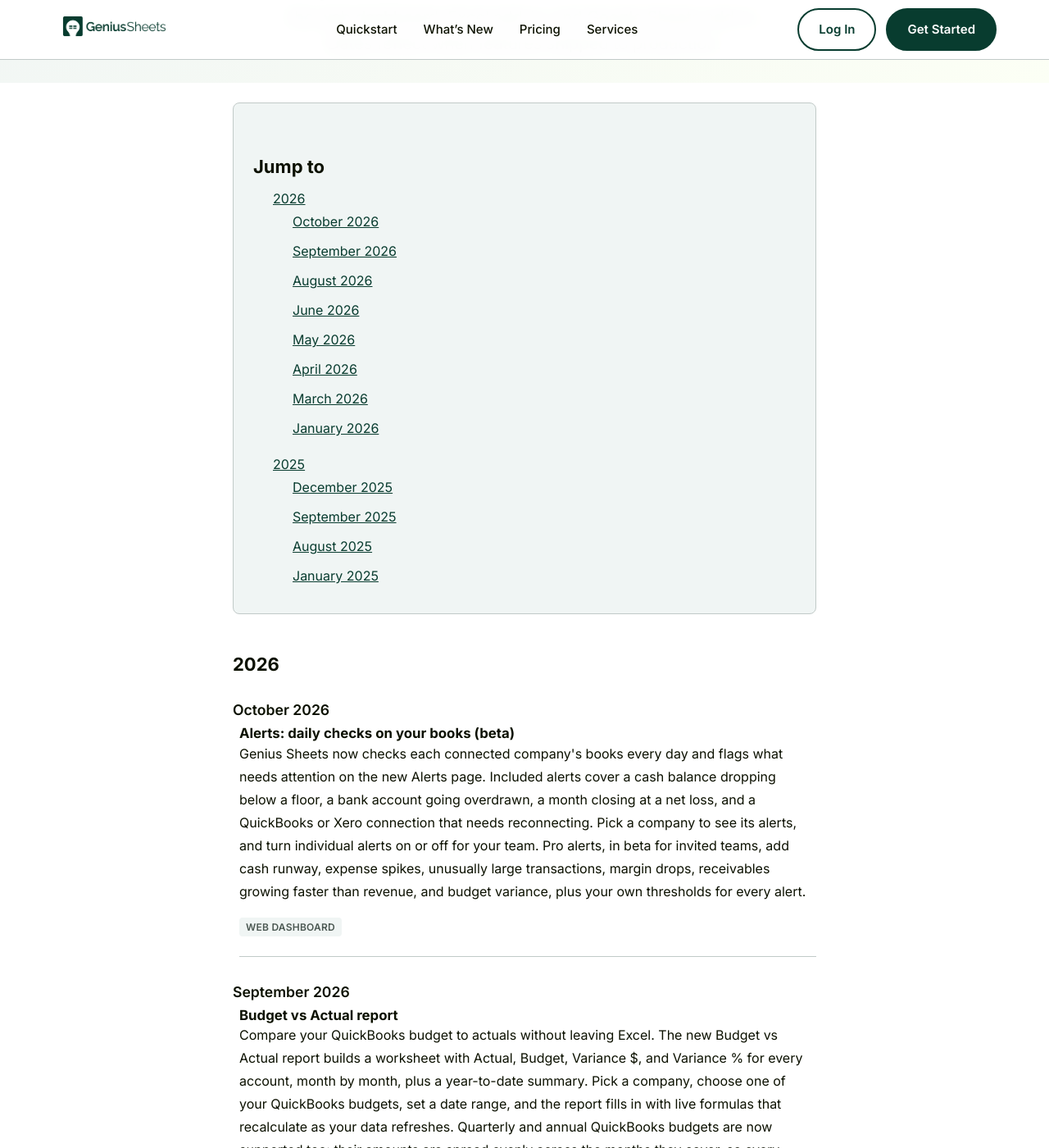
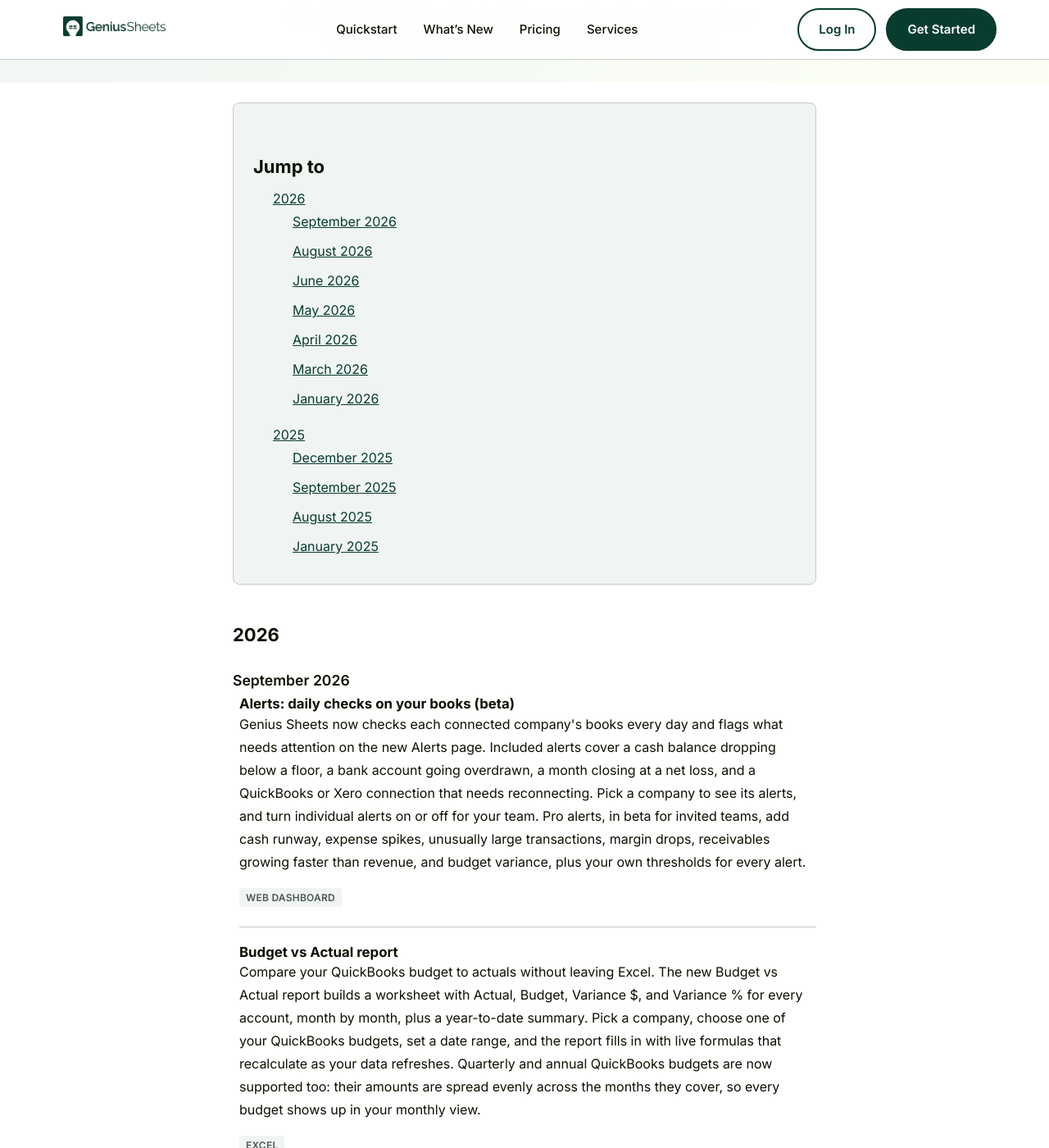
Before and after one commit to GeniusSheets/gs_site, a Jekyll site: the page built from whats-new.html, in a window 1280 px wide and 1400 px high, scrolled down 201 px. Shown: the whole window at 82% size. Built offline with Jekyll 4.4.1, drawn with Linux system fonts in a browser that asks for light colours.

Commit message:
whats-new: list Alerts (beta) under September 2026 (soft launch)
Co-Authored-By: Claude Opus 5.5 (1M context) <noreply@anthropic.com>

```diff
--- a/_data/whats_new.json
+++ b/_data/whats_new.json
@@ -6,8 +6,8 @@
       "year": 2026,
       "months": [
         {
-          "month": "October 2026",
-          "id": "october-2026",
+          "month": "September 2026",
+          "id": "september-2026",
           "items": [
             {
               "title": "Alerts: daily checks on your books (beta)",
@@ -15,13 +15,7 @@
                 "Web dashboard"
               ],
               "body_html": "<p>Genius Sheets now checks each connected company's books every day and flags what needs attention on the new Alerts page. Included alerts cover a cash balance dropping below a floor, a bank account going overdrawn, a month closing at a net loss, and a QuickBooks or Xero connection that needs reconnecting. Pick a company to see its alerts, and turn individual alerts on or off for your team. Pro alerts, in beta for invited teams, add cash runway, expense spikes, unusually large transactions, margin drops, receivables growing faster than revenue, and budget variance, plus your own thresholds for every alert.</p>"
-            }
-          ]
-        },
-        {
-          "month": "September 2026",
-          "id": "september-2026",
-          "items": [
+            },
             {
               "title": "Budget vs Actual report",
               "platforms": [
```
Also changed, not shown: whats_new.md (+1 -3 lines).
